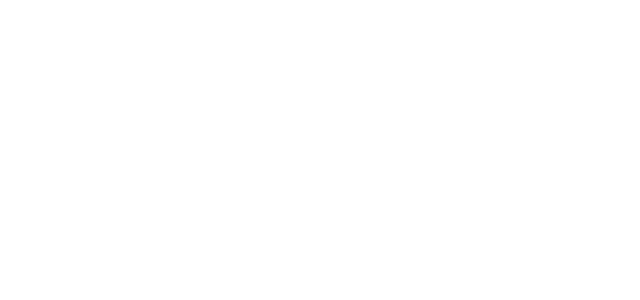
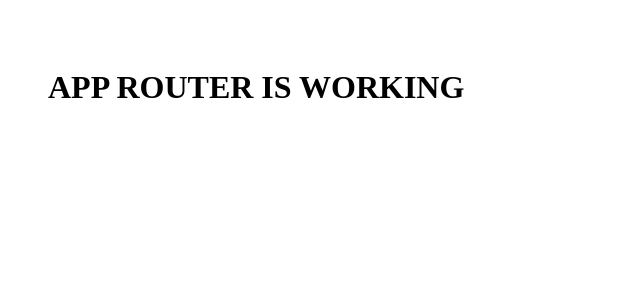
Before and after one commit to krishnabarua2010-blip/pre-closure-AI-sales, a Next.js app: page / in a window 1280 px wide. Shown: the top 300 px of the page, without its empty margins (0-640 px from the left). Built offline with nearby package versions, Linux system fonts and the light colour scheme.

Commit message:
chore: hard reset App Router visibility (minimal layout/page)

```diff
--- a/src/app/layout.tsx
+++ b/src/app/layout.tsx
@@ -1,19 +1,7 @@
-import "./globals.css";
-
-export default function RootLayout({
-  children,
-}: {
-  children: React.ReactNode;
-}) {
+export default function RootLayout({ children }: { children: React.ReactNode }) {
   return (
     <html lang="en">
-      <body>
-        {children ?? (
-          <p style={{ color: "red", fontSize: 24 }}>
-            CHILDREN FAILED TO RENDER
-          </p>
-        )}
-      </body>
+      <body>{children}</body>
     </html>
   );
 }
--- a/src/app/page.tsx
+++ b/src/app/page.tsx
@@ -1,10 +1,9 @@
 "use client";
 
 export default function Home() {
-  alert("Home component executed");
   return (
-    <div style={{ color: "white", padding: "50px" }}>
-      <h1>REACT IS RUNNING</h1>
+    <div style={{ padding: 40, color: "black", background: "white" }}>
+      <h1>APP ROUTER IS WORKING</h1>
     </div>
   );
 }
```
